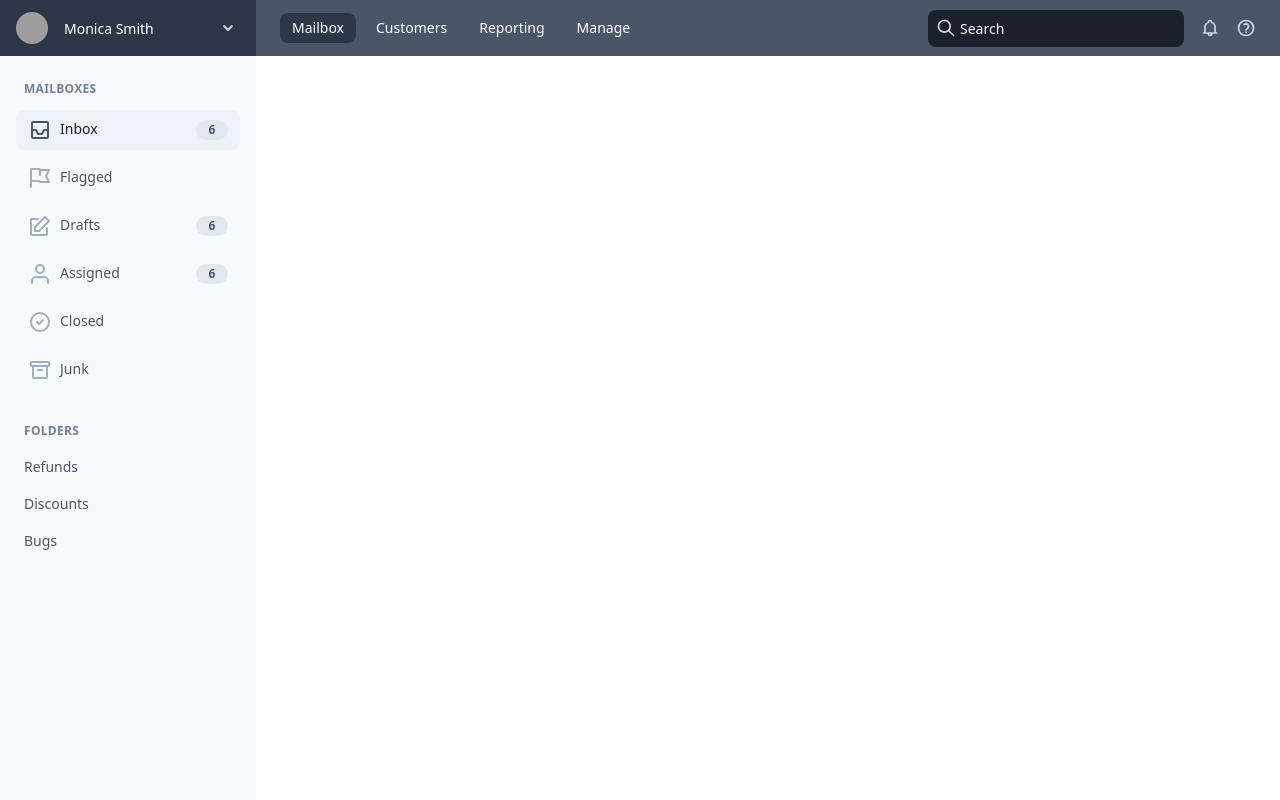
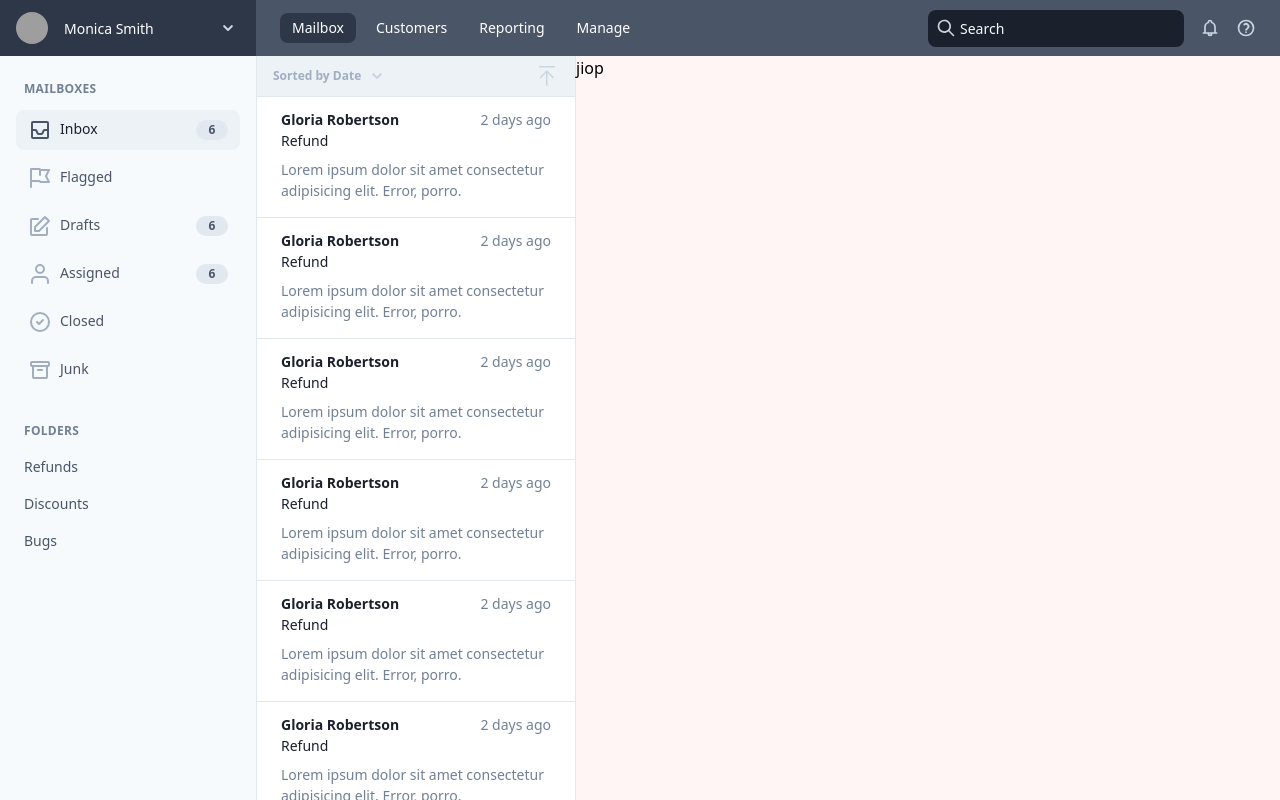
Before and after one commit to Midstackdev/vue-tailwind-workcation, a Vue app: page /inbox in a window 1280 px wide. Built offline with nearby package versions, Linux system fonts and the light colour scheme; grey boxes are pictures that could not be loaded; the HTML template or start-up script is replaced by a standard one; what @tailwindcss/custom-forms would draw is missing.

Commit message:
Content sidebar

```diff
--- /dev/null
+++ b/src/components/inbox/ContentPreview.vue
@@ -0,0 +1,84 @@
+<template>
+  <div class="flex flex-col w-full max-w-xs flex-grow border-l border-r">
+    <div class="flex-shrink-0 px-4 py-2 flex items-center justify-between border-b">
+      <button class="flex items-center text-xs font-semibold text-gray-500">
+        Sorted by Date
+
+        <svg class="ml-1 h-6 w-6 fill-current text-gray-400" xmlns="http://www.w3.org/2000/svg" viewBox="0 0 24 24" width="24" height="24">
+          <path d="M15.3 9.3a1 1 0 0 1 1.4 1.4l-4 4a1 1 0 0 1-1.4 0l-4-4a1 1 0 0 1 1.4-1.4l3.3 3.29 3.3-3.3z"/>
+        </svg>
+      </button>
+
+      <button>
+        <svg class="ml-auto h-6 w-6 fill-current text-gray-400" xmlns="http://www.w3.org/2000/svg" viewBox="0 0 24 24" width="24" height="24">
+          <path d="M4.97 12.97a.75.75 0 101.06 1.06L11 9.06v12.19a.75.75 0 001.5 0V9.06l4.97 4.97a.75.75 0 101.06-1.06l-6.25-6.25a.75.75 0 00-1.06 0l-6.25 6.25zM4.75 3.5a.75.75 0 010-1.5h14.5a.75.75 0 010 1.5H4.75z"></path>
+        </svg>
+      </button>
+    </div>
+    <div class="flex-1 overflow-y-auto">
+      <a href="#" class="block px-6 pt-3 pb-4 bg-white">
+        <div class="flex justify-between">
+          <span class="text-sm font-semibold text-gray-900">Gloria Robertson</span>
+          <span class="text-sm text-gray-600">2 days ago</span>
+        </div>
+        <p class="text-sm text-gray-900">Refund</p>
+        <p class="mt-2 text-sm text-gray-600">Lorem ipsum dolor sit amet consectetur adipisicing elit. Error, porro.</p>
+      </a>
+      <a href="#" class="block px-6 pt-3 pb-4 bg-white border-t">
+        <div class="flex justify-between">
+          <span class="text-sm font-semibold text-gray-900">Gloria Robertson</span>
+          <span class="text-sm text-gray-600">2 days ago</span>
+        </div>
+        <p class="text-sm text-gray-900">Refund</p>
+        <p class="mt-2 text-sm text-gray-600">Lorem ipsum dolor sit amet consectetur adipisicing elit. Error, porro.</p>
+      </a>
+      <a href="#" class="block px-6 pt-3 pb-4 bg-white border-t">
+        <div class="flex justify-between">
+          <span class="text-sm font-semibold text-gray-900">Gloria Robertson</span>
+          <span class="text-sm text-gray-600">2 days ago</span>
+        </div>
+        <p class="text-sm text-gray-900">Refund</p>
+        <p class="mt-2 text-sm text-gray-600">Lorem ipsum dolor sit amet consectetur adipisicing elit. Error, porro.</p>
+      </a>
+      <a href="#" class="block px-6 pt-3 pb-4 bg-white border-t">
+        <div class="flex justify-between">
+          <span class="text-sm font-semibold text-gray-900">Gloria Robertson</span>
+          <span class="text-sm text-gray-600">2 days ago</span>
+        </div>
+        <p class="text-sm text-gray-900">Refund</p>
+        <p class="mt-2 text-sm text-gray-600">Lorem ipsum dolor sit amet consectetur adipisicing elit. Error, porro.</p>
+      </a>
+      <a href="#" class="block px-6 pt-3 pb-4 bg-white border-t">
+        <div class="flex justify-between">
+          <span class="text-sm font-semibold text-gray-900">Gloria Robertson</span>
+          <span class="text-sm text-gray-600">2 days ago</span>
+        </div>
+        <p class="text-sm text-gray-900">Refund</p>
+        <p class="mt-2 text-sm text-gray-600">Lorem ipsum dolor sit amet consectetur adipisicing elit. Error, porro.</p>
+      </a>
+      <a href="#" class="block px-6 pt-3 pb-4 bg-white border-t">
+        <div class="flex justify-between">
+          <span class="text-sm font-semibold text-gray-900">Gloria Robertson</span>
+          <span class="text-sm text-gray-600">2 days ago</span>
+        </div>
+        <p class="text-sm text-gray-900">Refund</p>
+        <p class="mt-2 text-sm text-gray-600">Lorem ipsum dolor sit amet consectetur adipisicing elit. Error, porro.</p>
+      </a>
+      <a href="#" class="block px-6 pt-3 pb-4 bg-white border-t">
+        <div class="flex justify-between">
+          <span class="text-sm font-semibold text-gray-900">Gloria Robertson</span>
+          <span class="text-sm text-gray-600">2 days ago</span>
+        </div>
+        <p class="text-sm text-gray-900">Refund</p>
+        <p class="mt-2 text-sm text-gray-600">Lorem ipsum dolor sit amet consectetur adipisicing elit. Error, porro.</p>
+      </a>
+    </div>
+  </div>
+</template>
+
+<script>
+
+  export default {
+
+  }
+</script>
--- a/src/components/inbox/Sidebar.vue
+++ b/src/components/inbox/Sidebar.vue
@@ -1,5 +1,5 @@
 <template>
-  <div class="w-64 p-6 bg-gray-100">
+  <div class="w-64 p-6 bg-gray-100 overflow-y-auto">
     <nav>
       <h2 class="text-xs font-semibold text-gray-600 uppercase tracking-wide">Mailboxes</h2>
       <div class="mt-3">
--- a/src/views/Inbox.vue
+++ b/src/views/Inbox.vue
@@ -1,11 +1,11 @@
 <template>
   <div class="h-screen flex flex-col">
     <Header />
-    <div class="flex-1 flex">
+    <div class="flex-1 flex overflow-hidden">
       <Sidebar />
-      <main class="bg-gray-200">
-        <div></div>
-        <div></div>
+      <main class="flex-1 flex bg-gray-200">
+        <ContentPreview />
+        <div class="flex-1 bg-red-100">jiop</div>
       </main>
     </div>
   </div>
@@ -14,11 +14,13 @@
 <script>
   import Header from '@/components/inbox/Header'
   import Sidebar from '@/components/inbox/Sidebar'
+  import ContentPreview from '@/components/inbox/ContentPreview'
 
   export default {
     components:{
       Header,
       Sidebar,
+      ContentPreview,
     }
   }
 </script>
```
